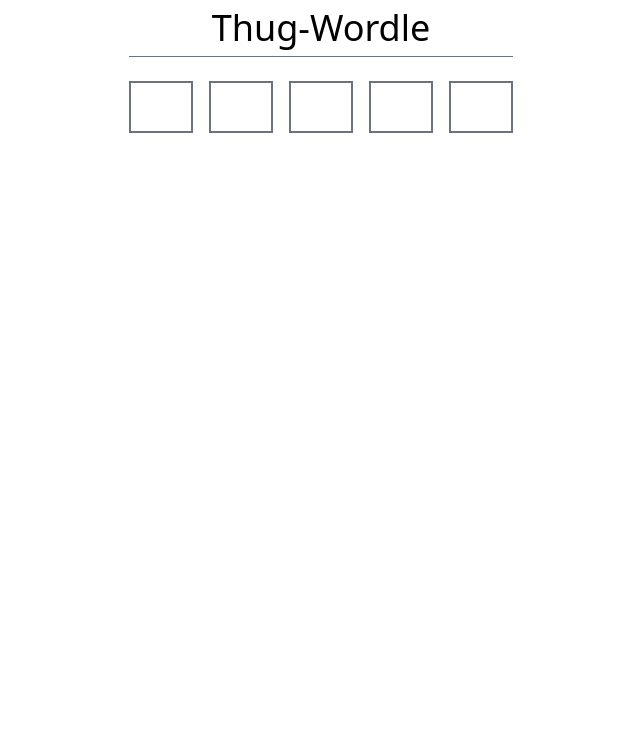
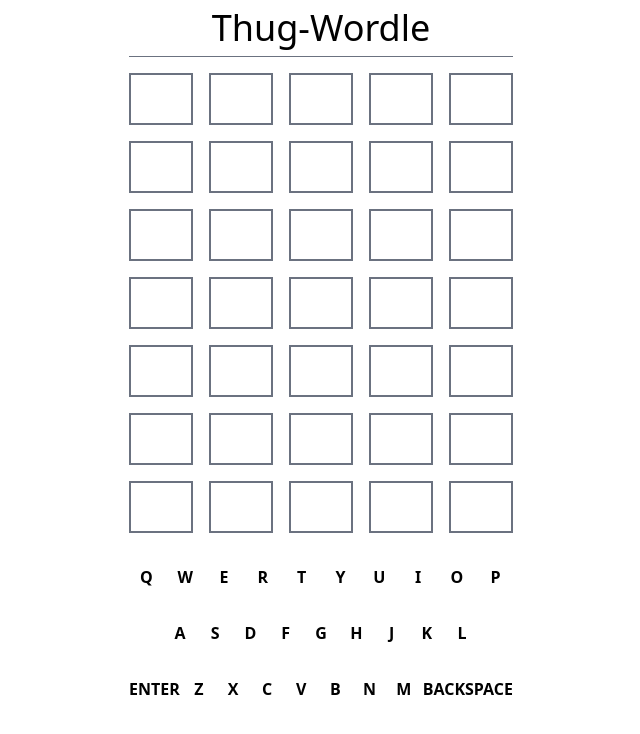
Before and after one commit to joeyhusky/thug-wordle, a React (Vite) app: page / in a window 1280 px wide. Shown: the top 734 px of the page, without its empty margins (319-959 px from the left). Built offline with nearby package versions, Linux system fonts and the light colour scheme.

Commit message:
Render correct number of guesses always

```diff
--- a/src/App.tsx
+++ b/src/App.tsx
@@ -1,4 +1,5 @@
 import GameListener from "./GameListener";
+import { Keyboard } from "./Keyboard";
 import { useStore } from "./StateStore";
 import { WordRow } from "./WordRow";
 
@@ -6,19 +7,20 @@ export default function App() {
   const currentGuess = useStore((store) => store.currentGuess);
   const existingGuesses = useStore((store) => store.userGuesses);
   const hasWon = useStore((store) => store.hasWon);
-  const maybeRenderAdditionalRow = () => {
-    const isCurrentlyGuessing = existingGuesses.length < 6 && !hasWon;
-    if (isCurrentlyGuessing) {
-      return (
-        <WordRow key={existingGuesses.length + 1} letters={currentGuess} />
-      );
-    }
-  };
+
   const renderGameOver = () => {
     if (hasWon) {
       return <span className="uppercase text-lime-400">Nice job!</span>;
     }
   };
+  const renderRemainingRows = () => {
+    const rows = [];
+    for (let i = existingGuesses.length; i < 6; i++) {
+      rows.push(<WordRow key={i} letters={""} />);
+    }
+    return rows;
+  };
+
   return (
     <div className="mx-auto w-96">
       <header className="border-b border-gray-500 pb-2 my-2">
@@ -33,8 +35,10 @@ export default function App() {
               wordGuess={guess.map((g) => g.guessState)}
             />
           ))}
-          {maybeRenderAdditionalRow()}
+          {<WordRow key={existingGuesses.length} letters={currentGuess} />}
+          {renderRemainingRows()}
           {renderGameOver()}
+          <Keyboard />
         </GameListener>
       </main>
     </div>
--- /dev/null
+++ b/src/Color.tsx
@@ -0,0 +1,7 @@
+import { LetterState } from "./word-utils";
+
+export const ColorTailwindHelper = {
+  [LetterState.Match]: " border-green-200 bg-green-200",
+  [LetterState.Miss]: "border-gray-200 bg-gray-400",
+  [LetterState.Present]: "border-yellow-200 bg-yellow-200",
+};
--- /dev/null
+++ b/src/Keyboard.tsx
@@ -0,0 +1,43 @@
+import { prependOnceListener } from "process";
+import { useState } from "react";
+import { useStore } from "./StateStore";
+import { LetterState } from "./word-utils";
+
+export const Keyboard: React.FC = () => {
+  const keyPressed = useStore((store) => store.letterPressed);
+  const backspacePressed = useStore((store) => store.backspacePressed);
+  const enterPressed = useStore((store) => store.enterPressed);
+  const [keyGuesses, setKeyGuesses] = useState<Record<string, LetterState>>({});
+
+  return (
+    <div className={"flex flex-col"}>
+      {keyboardKeys.map((keyboardRow, rowIdx) => (
+        <div key={rowIdx} className={"my-2 flex justify-center space-x-1"}>
+          {keyboardRow.map((letter, idx) => {
+            let styles = "rounded font-bold uppercase flex-1 py-2";
+            let keypressCallback = () => keyPressed(letter);
+            if (letter === "Backspace")
+              keypressCallback = () => backspacePressed();
+            if (letter === "Enter") keypressCallback = () => enterPressed();
+
+            return (
+              <button
+                key={letter + idx}
+                className={styles}
+                onClick={keypressCallback}
+              >
+                {letter}
+              </button>
+            );
+          })}
+        </div>
+      ))}
+    </div>
+  );
+};
+
+const keyboardKeys = [
+  ["q", "w", "e", "r", "t", "y", "u", "i", "o", "p"],
+  ["", "a", "s", "d", "f", "g", "h", "j", "k", "l", ""],
+  ["Enter", "z", "x", "c", "v", "b", "n", "m", "Backspace"],
+];
--- a/src/StateStore.ts
+++ b/src/StateStore.ts
@@ -1,6 +1,6 @@
 import create from "zustand";
 import wordbank from "./wordbank.json";
-import { computeGuess, WordGuess } from "./word-utils";
+import { computeGuess, LetterState, WordGuess } from "./word-utils";
 
 interface StateStore {
   dictionary: Set<string>;
@@ -8,6 +8,8 @@ interface StateStore {
   answer: string;
   userGuesses: WordGuess[];
   hasWon: boolean;
+  keyboardLetterState: Record<string, LetterState>;
+
   letterPressed: (guess: string) => void;
   enterPressed: () => void;
   backspacePressed: () => void;
@@ -19,6 +21,7 @@ export const useStore = create<StateStore>((set, get) => ({
   answer: "great",
   userGuesses: [],
   hasWon: false,
+  keyboardLetterState: {},
   enterPressed: () => {
     if (get().currentGuess.length !== 5) return;
     if (
@@ -36,11 +39,23 @@ export const useStore = create<StateStore>((set, get) => ({
     if (get().answer === get().currentGuess) {
       set(() => ({ hasWon: true }));
     }
+    const keyboardLetterState = get().keyboardLetterState;
+    const result = computeGuess(get().currentGuess, get().answer);
+    // TODO Update keyboard letter state logic
+    // result.forEach((l, idx) => {
+    //   const guessedLetter = l.letter;
+
+    //   const curLetterState = keyboardLetterState[guessedLetter];
+    //   switch (curLetterState) {
+    //     case LetterState.Match:
+    //       break;
+    //   }
+    // });
     set((state) => ({
-      userGuesses: [
-        ...state.userGuesses,
-        computeGuess(get().currentGuess, state.answer),
-      ],
+      userGuesses: [...state.userGuesses, result],
+      keyboardLetterState: {
+        ...get().keyboardLetterState,
+      },
       currentGuess: "",
     }));
   },
--- a/src/WordRow.tsx
+++ b/src/WordRow.tsx
@@ -1,3 +1,4 @@
+import { ColorTailwindHelper } from "./Color";
 import { LetterState } from "./word-utils";
 
 const LETTER_LENGTH = 5;
@@ -13,7 +14,7 @@ export const WordRow: React.FC<WordRowProps> = (props: WordRowProps) => {
     .split("")
     .concat(Array(lettersRemaining).fill(""));
   return (
-    <div className="grid grid-cols-5 gap-4 my-2">
+    <div className="grid grid-cols-5 gap-4">
       {currentWord.map((char, idx) => {
         const guess = props.wordGuess?.[idx];
         return <CharacterBox letter={char} guess={guess} key={idx} />;
@@ -26,11 +27,6 @@ interface CharacterBoxProps {
   guess?: LetterState;
   letter: string;
 }
-const ColorTailwindHelper = {
-  [LetterState.Match]: " border-green-200 bg-green-200",
-  [LetterState.Miss]: "border-gray-200 bg-gray-200",
-  [LetterState.Present]: "border-yellow-200 bg-yellow-200",
-};
 
 const CharacterBox = (props: CharacterBoxProps) => {
   const backgroundStyle =
```
